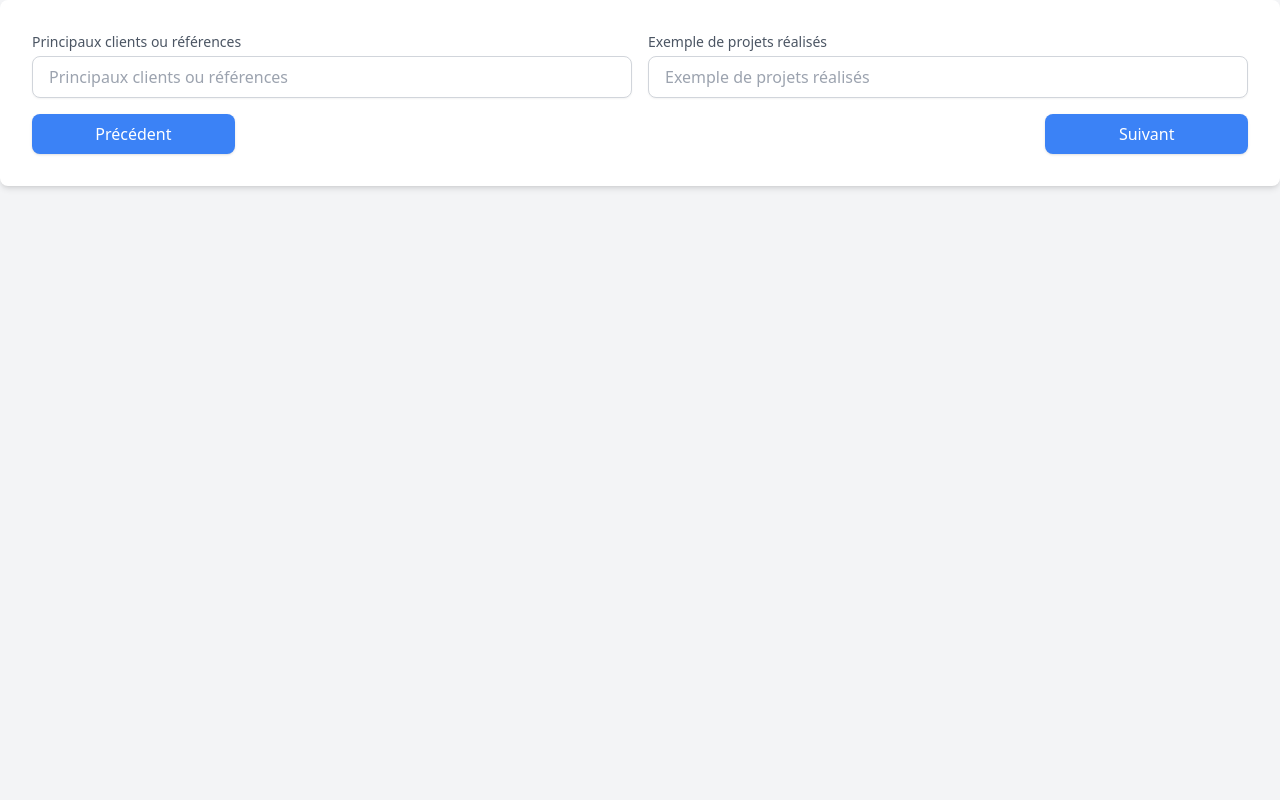
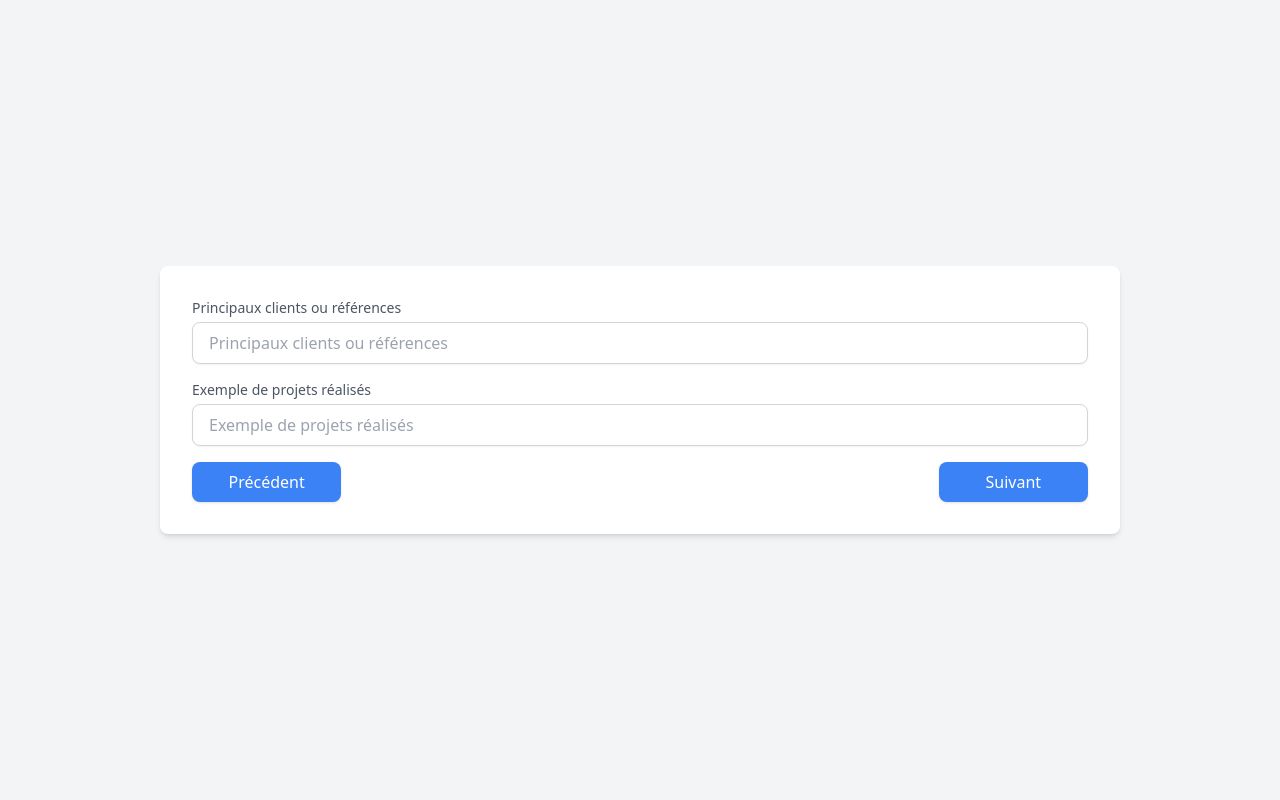
Before and after one commit to kamalnj/projectSrm, a CodeIgniter 4 app: the page made by app/Views/user/info_clients.php in a window 1280 px wide. Shown: the part 64-864 px from the top of the page. Before the commit the page ends 253 px from the top, so only its background shows below. Run offline with PHP 8.4 and a stand-in for CodeIgniter, Linux system fonts and the light colour scheme; the template is opened without the code that fills it, so the values that code supplies are empty; some libraries are stand-ins or nearby versions.

Commit message:
info_client form

```diff
--- a/app/Views/user/info_clients.php
+++ b/app/Views/user/info_clients.php
@@ -12,8 +12,9 @@
 <body class="bg-gray-100">
     <?php include 'navUser.php'; ?>
 
-    <form method="post" action="<?= base_url('/my-informations-clients/store'); ?>" class="space-y-4 p-8 bg-white shadow-md rounded-lg w-full">
-        <div class="grid grid-cols-2 gap-4">
+    <div class="min-h-screen flex items-center justify-center">
+        <form method="post" action="<?= base_url('/my-informations-clients/store'); ?>" class="space-y-4 p-8 bg-white shadow-md rounded-lg w-3/4">
+            <div class="grid gap-4">
             <!-- Principaux clients ou références -->
             <div>
                 <label for="principaux_clients" class="block text-sm font-medium text-gray-600">Principaux clients ou références</label>
```
